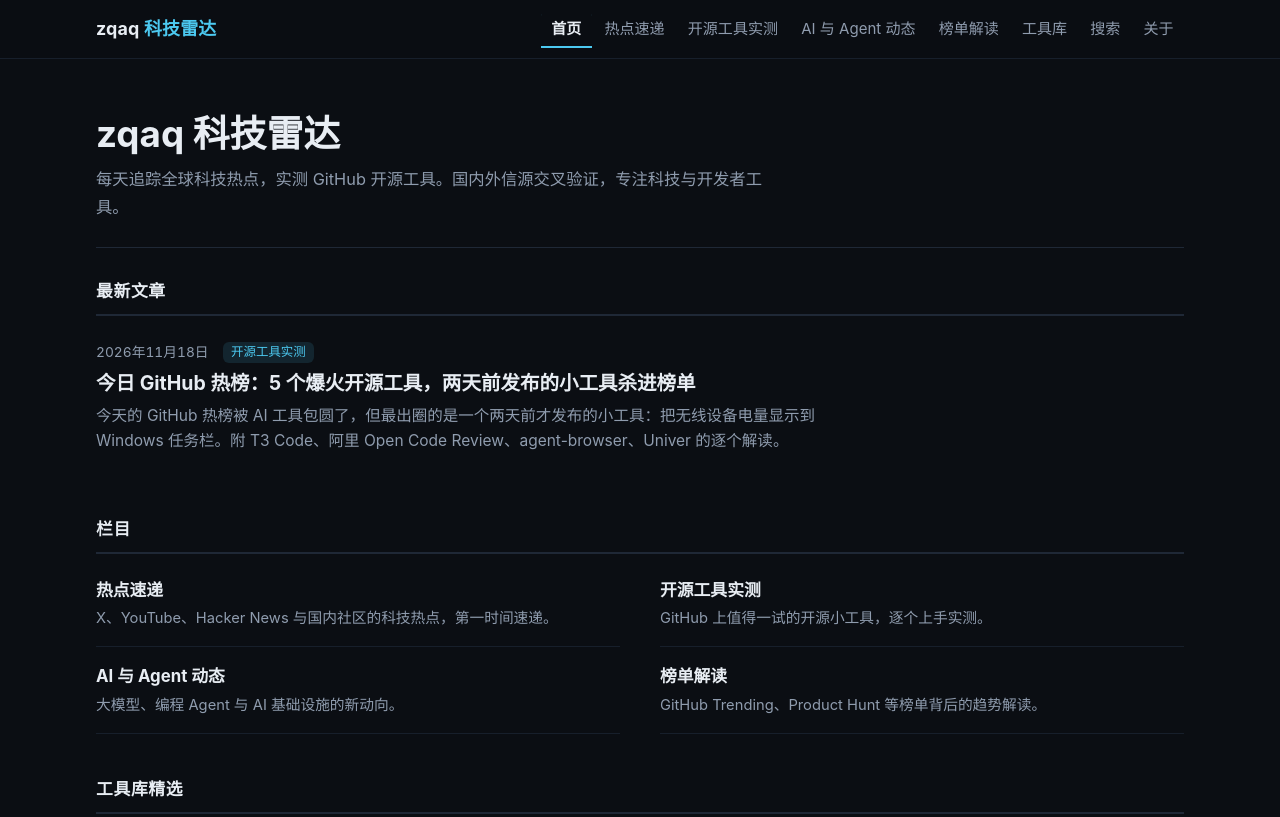
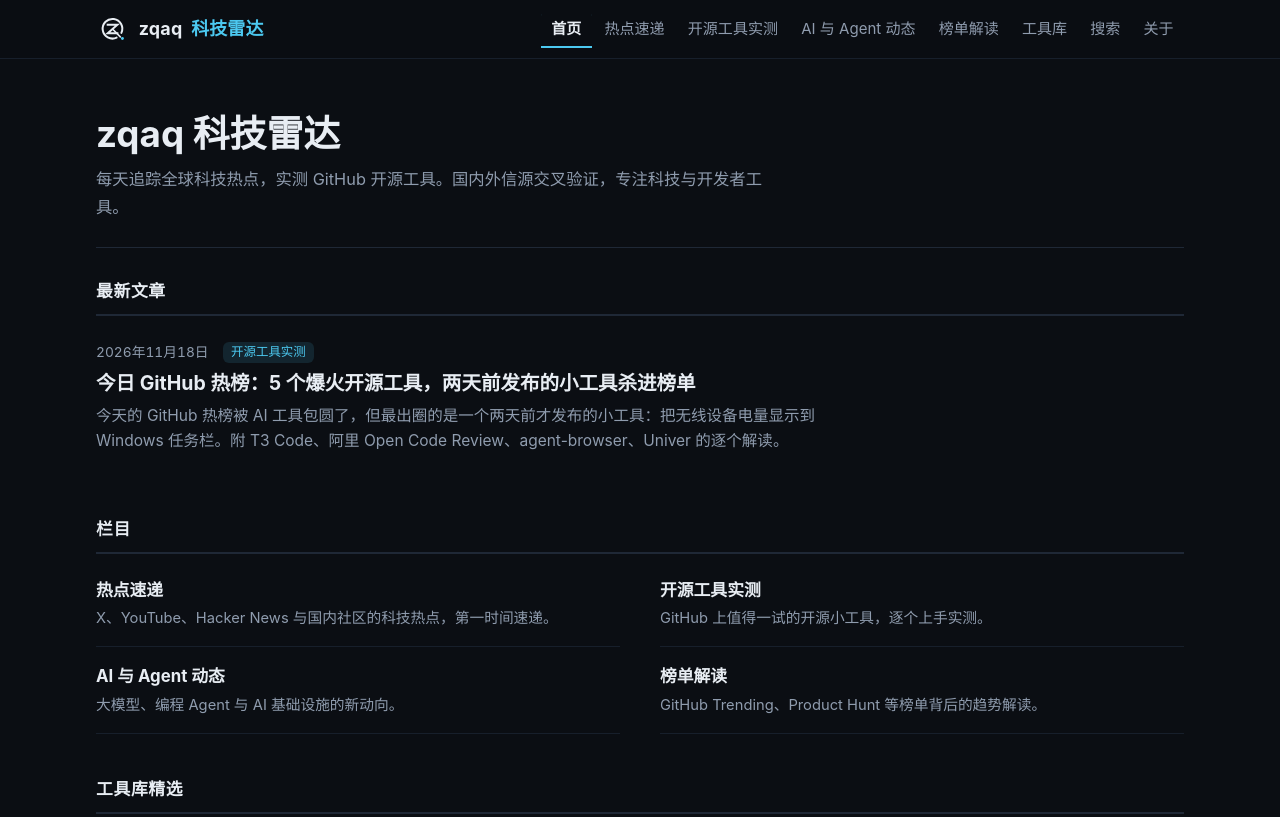
Before and after one commit to Zqaq66/zqaq-blog, an Astro site: page / in a window 1280 px wide. Shown: the top 817 px of the page. Built offline with nearby package versions, Linux system fonts and the light colour scheme; Astro itself is replaced by a stand-in of ours.

Commit message:
feat: 新 logo 上线 — favicon 换成 ZQ 标，页眉加 logo 图标

```diff
--- a/src/layouts/BaseLayout.astro
+++ b/src/layouts/BaseLayout.astro
@@ -30,6 +30,10 @@ const nav = [
     <meta charset="utf-8" />
     <meta name="viewport" content="width=device-width, initial-scale=1" />
     <link rel="icon" type="image/svg+xml" href="/favicon.svg" />
+    <link rel="icon" type="image/png" sizes="32x32" href="/favicon-32.png" />
+    <link rel="icon" type="image/png" sizes="64x64" href="/favicon-64.png" />
+    <link rel="apple-touch-icon" sizes="180x180" href="/favicon-180.png" />
+    <link rel="shortcut icon" type="image/x-icon" href="/favicon.ico" />
     <meta name="generator" content={Astro.generator} />
     <title>{pageTitle}</title>
     <meta name="description" content={description} />
@@ -46,7 +50,7 @@ const nav = [
   <body>
     <header class="site-header">
       <div class="container header-inner">
-        <a class="logo" href="/">zqaq <span class="radar">科技雷达</span></a>
+        <a class="logo" href="/"><img class="logo-mark" src="/logo-icon.svg" alt="" width="34" height="34" />zqaq <span class="radar">科技雷达</span></a>
         <button
           class="nav-toggle"
           id="nav-toggle"
--- a/src/styles/global.css
+++ b/src/styles/global.css
@@ -62,6 +62,9 @@ a:hover { text-decoration: underline; text-underline-offset: 3px; }
   padding: 0.45rem 0;
 }
 .logo {
+  display: inline-flex;
+  align-items: center;
+  gap: 0.55rem;
   font-size: 1.12rem;
   font-weight: 700;
   letter-spacing: 0.01em;
@@ -70,6 +73,7 @@ a:hover { text-decoration: underline; text-underline-offset: 3px; }
 }
 .logo:hover { text-decoration: none; }
 .logo .radar { color: var(--accent); font-weight: 600; }
+.logo-mark { width: 34px; height: 34px; display: block; }
 
 .main-nav {
   display: flex;
```
Also changed, not shown: public/favicon.svg, public/logo-icon.svg (added).
